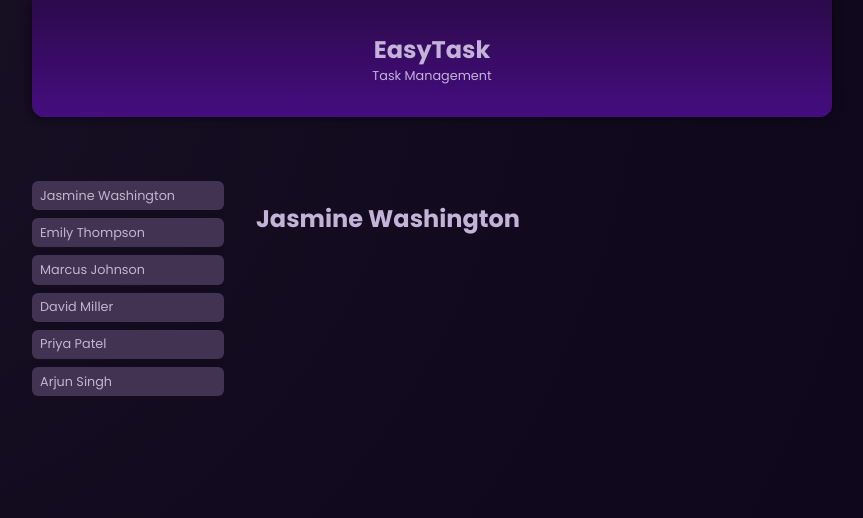
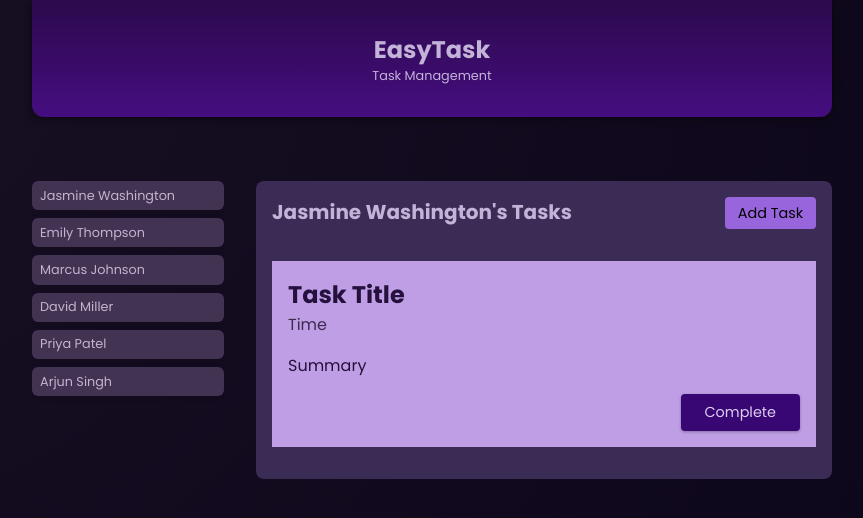
Before and after one commit to Pawelv9/easy-task, an Angular app: page / in a window 1280 px wide. Both pictures are taken after a click on the button "Jasmine Washington". Shown: the top 518 px of the page, without its empty margins (208-1071 px from the left). Built offline with nearby package versions, Linux system fonts and the light colour scheme.

Commit message:
added styles and a Task component

```diff
--- /dev/null
+++ b/src/app/tasks/task/task.css
@@ -0,0 +1,37 @@
+article {
+  padding: 1rem;
+  color: #25113d;
+  background-color: #bf9ee5;
+}
+
+h2 {
+  margin: 0;
+}
+
+time {
+  color: #3c2c50;
+}
+
+.actions {
+  text-align: right;
+  margin: 0;
+}
+
+.actions button {
+  font: inherit;
+  font-size: 0.9rem;
+  cursor: pointer;
+  background-color: #380774;
+  color: #decdf2;
+  border-radius: 4px;
+  padding: 0.5rem 1.5rem;
+  border: none;
+  box-shadow: 0 1px 3px rgba(0, 0, 0, 0.3);
+  transition: all 0.3s ease;
+}
+
+.actions button:hover,
+.actions button:active {
+  background-color: #4a0774;
+  box-shadow: 0 1px 6px rgba(0, 0, 0, 0.3);
+}
--- /dev/null
+++ b/src/app/tasks/task/task.html
@@ -0,0 +1,8 @@
+<article>
+  <h2>Task Title</h2>
+  <time>Time</time>
+  <p>Summary</p>
+  <p class="actions">
+    <button>Complete</button>
+  </p>
+</article>
--- a/src/app/tasks/tasks.css
+++ b/src/app/tasks/tasks.css
@@ -0,0 +1,63 @@
+#tasks {
+  padding: 1rem;
+  border-radius: 8px;
+  max-height: 60vh;
+  overflow: auto;
+  background-color: #3a2c54;
+}
+
+header {
+  display: flex;
+  justify-content: space-between;
+  align-items: flex-start;
+  margin-bottom: 2rem;
+  gap: 1rem;
+}
+
+h2 {
+  margin: 0;
+  font-size: 0.9rem;
+  width: 60%;
+  text-wrap: balance;
+}
+
+menu {
+  margin: 0;
+  padding: 0;
+}
+
+menu button {
+  font: inherit;
+  cursor: pointer;
+  background-color: #9965dd;
+  border-radius: 4px;
+  border: none;
+  padding: 0.35rem 0.8rem;
+  font-size: 0.9rem;
+}
+
+menu button:hover,
+menu button:active {
+  background-color: #a565dd
+}
+
+ul {
+  list-style: none;
+  margin: 1rem 0;
+  padding: 0;
+  display: flex;
+  flex-direction: column;
+  gap: 1rem;
+  max-height: 50vh;
+  overflow: auto;
+}
+
+@media (min-width: 768px) {
+  h2 {
+    font-size: 1.25rem;
+  }
+
+  menu {
+    width: auto;
+  }
+}
--- a/src/app/tasks/tasks.html
+++ b/src/app/tasks/tasks.html
@@ -1 +1,14 @@
-<h2>{{ name }}</h2>
+<section id="tasks">
+  <header>
+    <h2>{{ name }}'s Tasks</h2>
+    <menu>
+      <button>Add Task</button>
+    </menu>
+  </header>
+
+  <ul>
+    <li>
+      <app-task />
+    </li>
+  </ul>
+</section>
--- a/src/app/tasks/tasks.ts
+++ b/src/app/tasks/tasks.ts
@@ -1,9 +1,10 @@
 import {Component, Input} from '@angular/core';
+import {Task} from "./task/task";
 
 @Component({
   selector: 'app-tasks',
   standalone: true,
-  imports: [],
+  imports: [Task],
   templateUrl: './tasks.html',
   styleUrl: './tasks.css',
 })
```
Also changed, not shown: src/app/tasks/task/task.ts (added, +12 -0 lines).
